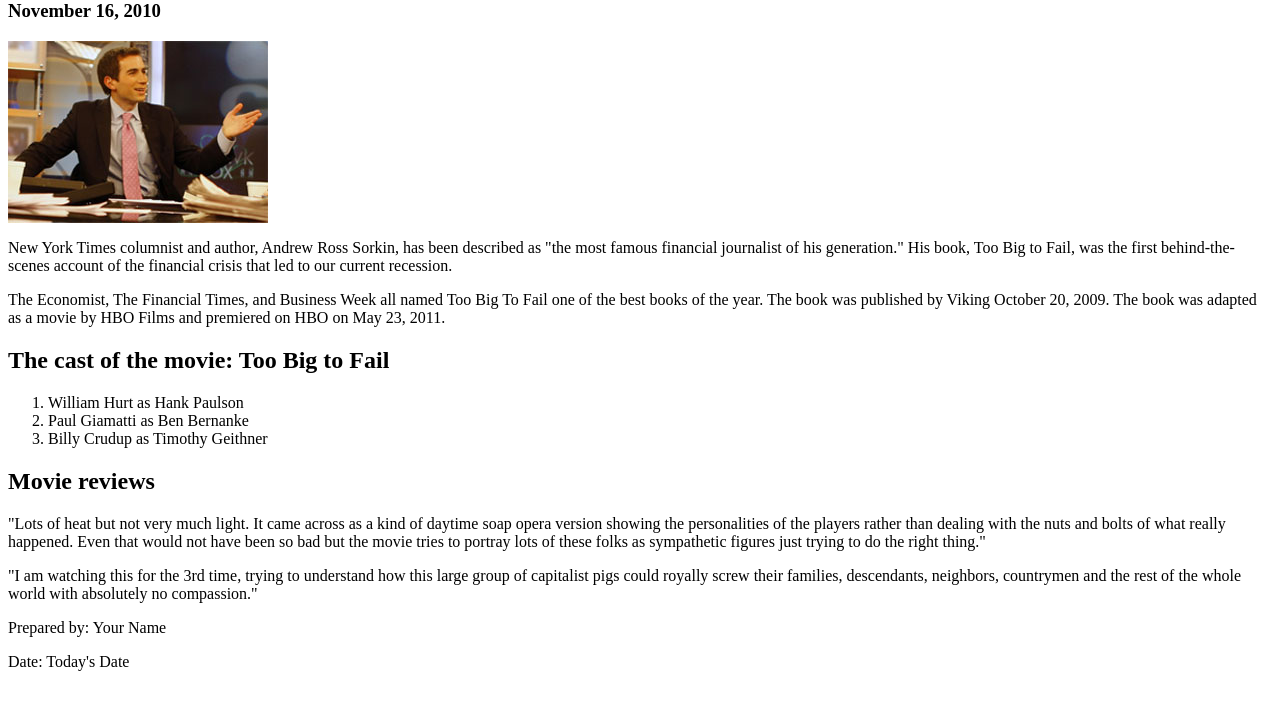
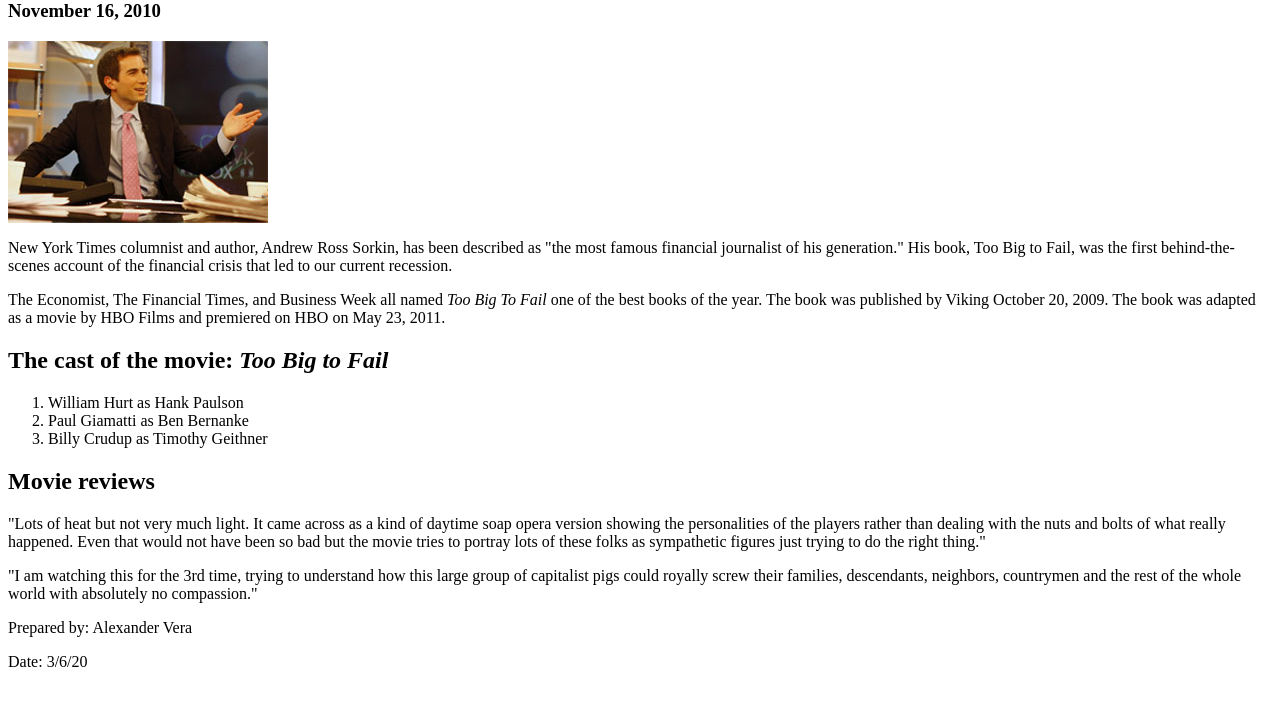
Before and after one commit to av473/A09, a plain HTML site: page index.html in a window 1280 px wide. Shown: the part 66-776 px from the top of the page. Drawn offline with Linux system fonts and the light colour scheme.

Commit message:
Update index.html

```diff
--- a/index.html
+++ b/index.html
@@ -7,8 +7,8 @@
   <h3>November 16, 2010</h3>
   <img src="sorkin_desk260.jpg" width="260">
   <p>New York Times columnist and author, Andrew Ross Sorkin, has been described as "the most famous financial journalist of his generation." His book, Too Big to Fail, was the first behind-the-scenes account of the financial crisis that led to our current recession.</p>
-  <p>The Economist, The Financial Times, and Business Week all named Too Big To Fail one of the best books of the year. The book was published by Viking October 20, 2009. The book was adapted as a movie by HBO Films and premiered on HBO on May 23, 2011.</p>
-  <h2>The cast of the movie: Too Big to Fail</h2>
+  <p>The Economist, The Financial Times, and Business Week all named <i>Too Big To Fail</i> one of the best books of the year. The book was published by Viking October 20, 2009. The book was adapted as a movie by HBO Films and premiered on HBO on May 23, 2011.</p>
+  <h2>The cast of the movie: <i>Too Big to Fail</i></h2>
   <ol>
     <li>William Hurt as Hank Paulson</li>
     <li>Paul Giamatti as Ben Bernanke</li>
@@ -17,7 +17,7 @@
   <h2>Movie reviews</h2>
   <p>"Lots of heat but not very much light. It came across as a kind of daytime soap opera version showing the personalities of the players rather than dealing with the nuts and bolts of what really happened. Even that would not have been so bad but the movie tries to portray lots of these folks as sympathetic figures just trying to do the right thing."</p>
   <p>"I am watching this for the 3rd time, trying to understand how this large group of capitalist pigs could royally screw their families, descendants, neighbors, countrymen and the rest of the whole world with absolutely no compassion."</p>
-  <p>Prepared by: Your Name</p>
-  <p>Date: Today's Date</p>
+  <p>Prepared by: Alexander Vera</p>
+  <p>Date: 3/6/20</p>
 </body>
 </html>
```
